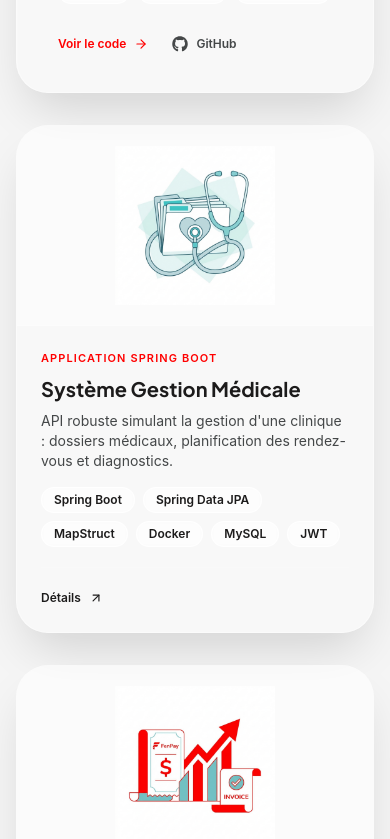
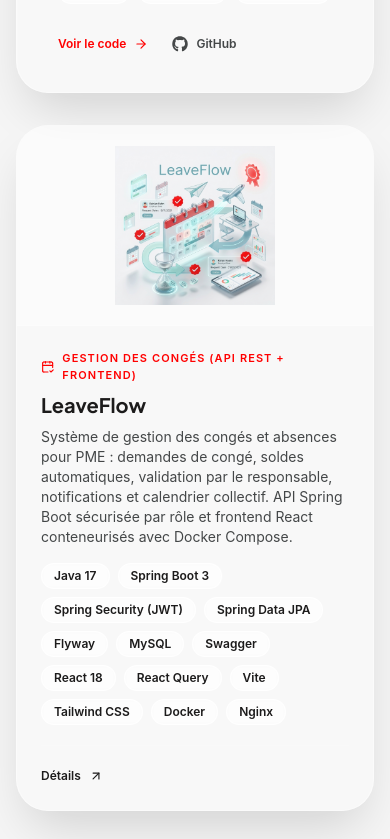
Before and after one commit to noha20009/Portfolio, a React (Vite) app: page / in a window 390 px wide. Shown: the part 5585-6424 px from the top of the page. Built offline with nearby package versions, Linux system fonts and the light colour scheme.

Commit message:
feat: add LeaveFlow project to portfolio
Présente le système de gestion des congés (Spring Boot + React) et passe
la grille des projets secondaires sur 2 colonnes pour équilibrer les cartes.

```diff
--- a/src/components/Projects.jsx
+++ b/src/components/Projects.jsx
@@ -1,5 +1,5 @@
 import React from 'react';
-import { ArrowRight, ArrowUpRight, Boxes, TrendingUp } from 'lucide-react';
+import { ArrowRight, ArrowUpRight, Boxes, CalendarCheck2, TrendingUp } from 'lucide-react';
 import { FaGithub } from 'react-icons/fa';
 import Reveal from './Reveal';
 
@@ -41,6 +41,30 @@ const Projects = () => {
   };
 
   const projects = [
+    {
+      title: 'LeaveFlow',
+      type: 'Gestion des congés (API REST + Frontend)',
+      icon: <CalendarCheck2 className="text-accent" size={14} />,
+      description:
+        "Système de gestion des congés et absences pour PME : demandes de congé, soldes automatiques, validation par le responsable, notifications et calendrier collectif. API Spring Boot sécurisée par rôle et frontend React conteneurisés avec Docker Compose.",
+      tech: [
+        'Java 17',
+        'Spring Boot 3',
+        'Spring Security (JWT)',
+        'Spring Data JPA',
+        'Flyway',
+        'MySQL',
+        'Swagger',
+        'React 18',
+        'React Query',
+        'Vite',
+        'Tailwind CSS',
+        'Docker',
+        'Nginx',
+      ],
+      github: 'https://github.com/ENAA-School-Student/LeaveFlow-Backend',
+      image: '/photo/leaveFlow.png',
+    },
     {
       title: 'Système Gestion Médicale',
       type: 'Application Spring Boot',
@@ -138,8 +162,8 @@ const Projects = () => {
           </article>
         </Reveal>
 
-        {/* Remaining 3 projects on the same line */}
-        <div className="grid grid-cols-1 md:grid-cols-3 gap-8">
+        {/* Remaining projects in a 2x2 grid */}
+        <div className="grid grid-cols-1 md:grid-cols-2 gap-8">
           {projects.map((project, index) => (
             <Reveal key={project.title} delay={index * 0.08}>
               <article className="glass-card card-shine rounded-[2rem] overflow-hidden flex flex-col group h-full">
```
Also changed, not shown: public/photo/leaveFlow.png (added).
